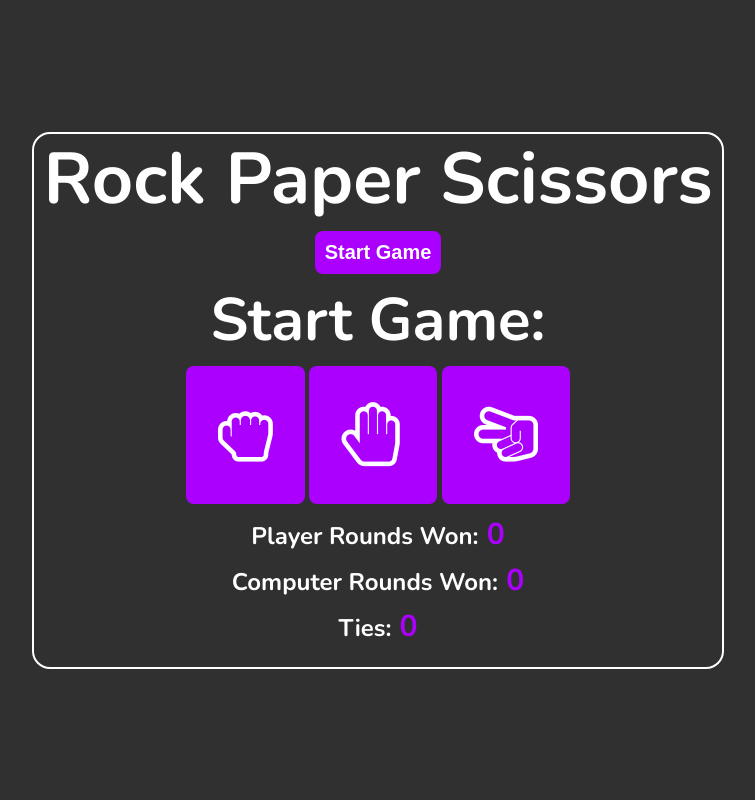
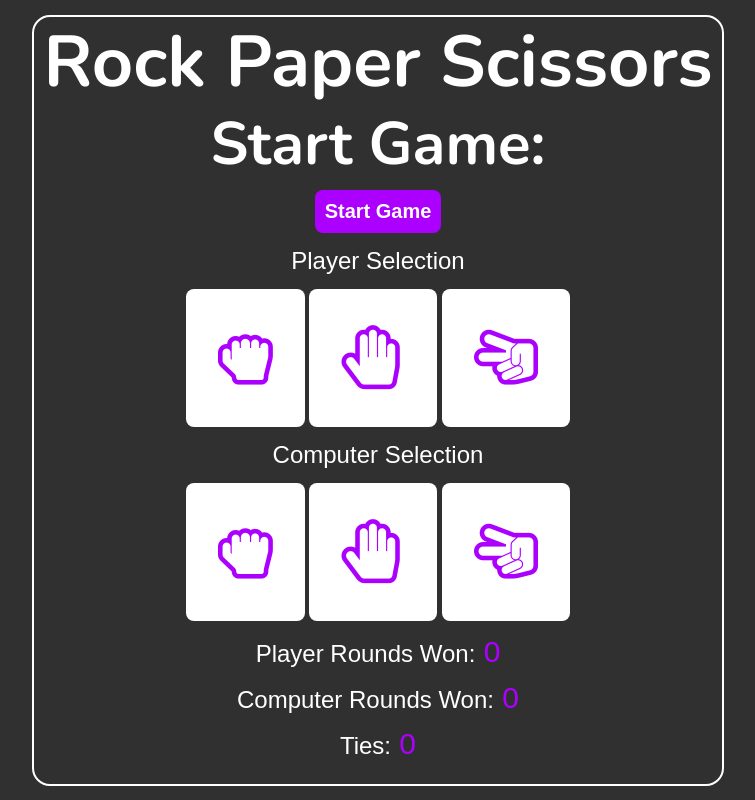
Before and after one commit to BrandonW52/rock-paper-scissors, a plain HTML site: page index.html in a window 1280 px wide. Shown: the whole page, without its empty margins (262-1017 px from the left). Drawn offline with nearby package versions, Linux system fonts and the light colour scheme; a web font is replaced by a local one.

Commit message:
Mostly final styling

```diff
--- a/index.html
+++ b/index.html
@@ -22,23 +22,37 @@
     <main>
       <div class="container">
         <h1>Rock Paper Scissors</h1>
-        <button id="gameControl" class="play">Start Game</button>
+
         <h2 id="gameState">Start Game:</h2>
-        <div class="selection-container">
-          <button id="rock" class="hand" disabled>
+        <button id="gameControl" class="btn play">Start Game</button>
+        <div class="selection-player">
+          <h3>Player Selection</h3>
+          <button id="rockPlayer" class="btn btn-disable hand" disabled>
             <i class="fa fa-hand-rock-o" aria-hidden="true"></i>
           </button>
-          <button id="paper" class="hand" disabled>
+          <button id="paperPlayer" class="btn btn-disable hand" disabled>
             <i class="fa fa-hand-paper-o" aria-hidden="true"></i>
           </button>
-          <button id="scissors" class="hand" disabled>
+          <button id="scissorsPlayer" class="btn btn-disable hand" disabled>
             <i class="fa fa-hand-scissors-o" aria-hidden="true"></i>
           </button>
-          <div class="results">
-            <h3>Player Rounds Won:<span id="playerRoundWins"> 0</span></h3>
-            <h3>Computer Rounds Won:<span id="computerRoundWins"> 0</span></h3>
-            <h3>Ties:<span id="tiesRoundWins"> 0</span></h3>
-          </div>
+        </div>
+        <div class="selection-computer">
+          <h3>Computer Selection</h3>
+          <button id="rockComputer" class="btn btn-disable hand" disabled>
+            <i class="fa fa-hand-rock-o" aria-hidden="true"></i>
+          </button>
+          <button id="paperComputer" class="btn btn-disable hand" disabled>
+            <i class="fa fa-hand-paper-o" aria-hidden="true"></i>
+          </button>
+          <button id="scissorsComputer" class="btn btn-disable hand" disabled>
+            <i class="fa fa-hand-scissors-o" aria-hidden="true"></i>
+          </button>
+        </div>
+        <div class="results">
+          <h3>Player Rounds Won:<span id="playerRoundWins"> 0</span></h3>
+          <h3>Computer Rounds Won:<span id="computerRoundWins"> 0</span></h3>
+          <h3>Ties:<span id="tiesRoundWins"> 0</span></h3>
         </div>
       </div>
     </main>
--- a/style.css
+++ b/style.css
@@ -31,11 +31,6 @@
 }
 
 /* General styles */
-
-html {
-  scroll-behavior: smooth;
-}
-
 body {
   background: var(--clr-dark);
   color: var(--clr-light);
@@ -63,38 +58,44 @@ span {
 
 /* Buttons */
 
-.play {
+.btn {
   display: inline-block;
   padding: 0.5em 0.5em;
-  background: var(--clr-accent);
-  color: var(--clr-light);
+  background: var(--clr-light);
+  color: var(--clr-accent);
   text-decoration: none;
-  cursor: pointer;
-  font-size: 1.25rem;
   font-weight: var(--fw-bold);
   border-radius: 8px;
   border: none;
   margin-bottom: 1rem;
 }
 
-.hand {
-  display: inline-block;
-  padding: 0.5em 0.5em;
-  background: var(--clr-accent);
-  color: var(--clr-light);
-  text-decoration: none;
-  cursor: pointer;
-  font-size: 4rem;
-  font-weight: var(--fw-bold);
-  border-radius: 8px;
-  border: none;
-  margin-bottom: 1rem;
+.btn-disable {
+  cursor: not-allowed;
 }
 
-.play:hover,
-.hand:hover {
+.btn-enable {
+  cursor: pointer;
+}
+
+.play {
+  font-size: 1.25rem;
+  color: var(--clr-light);
+  background-color: var(--clr-accent);
+}
+
+.hand {
+  font-size: 4rem;
+}
+
+.play:hover {
   color: var(--clr-accent);
   background-color: var(--clr-light);
+}
+
+.btn-enable:hover {
+  color: var(--clr-light);
+  background-color: var(--clr-accent);
 }
 
 /* Typography */
@@ -115,6 +116,8 @@ h2 {
 }
 h3 {
   font-size: var(--fs-h3);
+  font-family: var(--ff-secondary);
+  font-weight: var(--fw-reg);
 }
 
 /* Main Content */
```
